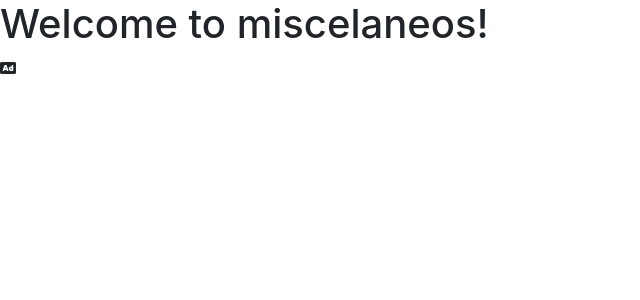
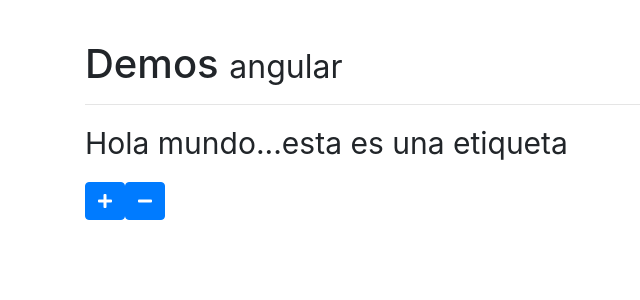
Before and after one commit to isamed92/miscellaneous, an Angular app: page / in a window 1280 px wide. Shown: the top 300 px of the page, without its empty margins (0-640 px from the left). Built offline with nearby package versions, Linux system fonts and the light colour scheme.

Commit message:
add ngStyle component and change size of font dinamically

```diff
--- a/src/app/app.component.html
+++ b/src/app/app.component.html
@@ -1,8 +1,6 @@
+<div class="container main-container">
+  <h1> Demos <small>angular</small> </h1>
+  <hr>
 
-  <h1>
-    Welcome to {{ title }}!
-  </h1>
-
-  <i class="fas fa-ad">
-
-  </i>
+  <app-ng-style></app-ng-style>
+</div>
--- a/src/app/app.module.ts
+++ b/src/app/app.module.ts
@@ -2,10 +2,12 @@
 import { NgModule } from '@angular/core';
 
 import { AppComponent } from './app.component';
+import { NgStyleComponent } from './components/ng-style/ng-style.component';
 
 @NgModule({
   declarations: [
-    AppComponent
+    AppComponent,
+    NgStyleComponent
   ],
   imports: [
     BrowserModule
--- /dev/null
+++ b/src/app/components/ng-style/ng-style.component.ts
@@ -0,0 +1,27 @@
+import { Component, OnInit } from '@angular/core';
+
+@Component({
+  selector: 'app-ng-style',
+  template: `
+    <p [style.fontSize.px]="tamanio">
+      Hola mundo...esta es una etiqueta
+    </p>
+    <button class="btn btn-primary" (click)="tamanio = tamanio+5">
+      <i class="fa fa-plus"></i>
+    </button>
+    <button class="btn btn-primary" (click)="tamanio = tamanio-5">
+      <i class="fa fa-minus"></i>
+    </button>
+  `,
+  styles: []
+})
+export class NgStyleComponent implements OnInit {
+
+  tamanio: number = 30;
+
+  constructor() { }
+
+  ngOnInit() {
+  }
+
+}
--- a/src/styles.css
+++ b/src/styles.css
@@ -1 +1,5 @@
 /* You can add global styles to this file, and also import other style files */
+
+.main-container{
+    margin-top: 40px;
+}
```
